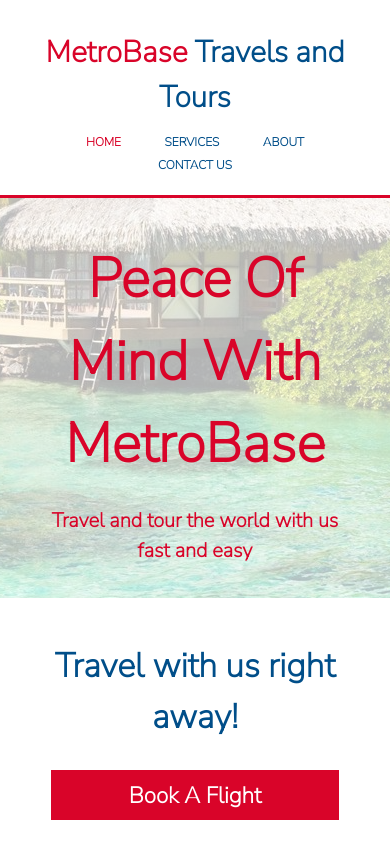
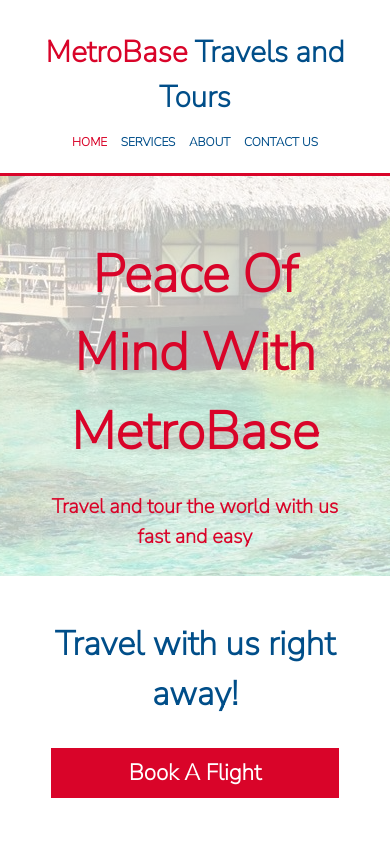
Before and after one commit to amgoni/company-website, a plain HTML site: page index.html in a window 390 px wide. Shown: the top 844 px of the page. Drawn offline with Linux system fonts and the light colour scheme.

Commit message:
improved responsiveness

```diff
--- a/styles/style.css
+++ b/styles/style.css
@@ -445,8 +445,14 @@ footer {
 		padding-bottom: 20px;
 	}
 
+	header li {
+		padding: 0 5px;
+	}
+
 	#showcase h1 {
+		padding-top: 20px;
 		margin-top: 40px;
+		font-size: 3.5em;
 	}
 
 	#newsletter button {
@@ -504,6 +510,10 @@ footer {
 		margin-left: 10px;
 	}
 
+	#service-main .container {
+		width: 80%;
+	}
+
 	#contact-us .container {
 	display: flex;
 	flex-direction: column;
```
